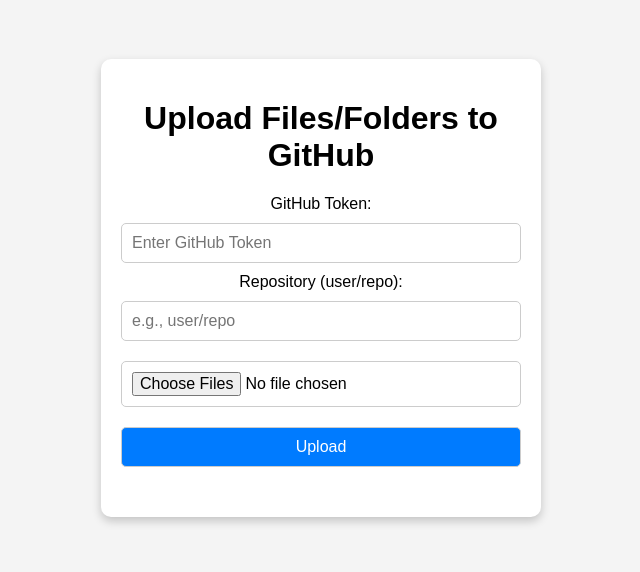
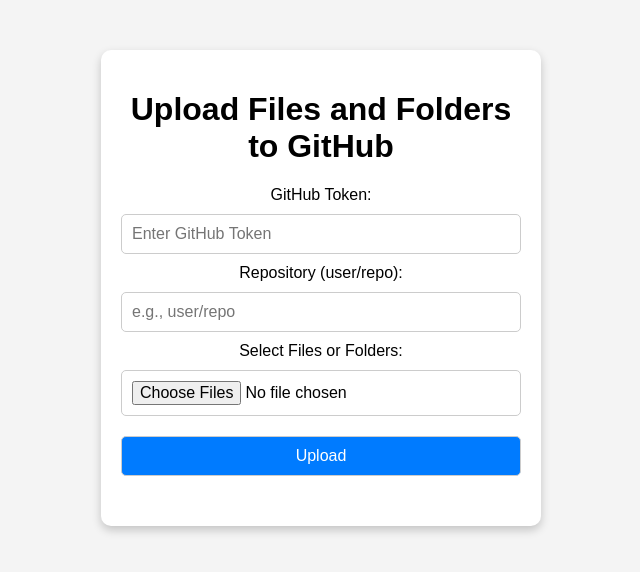
Before and after one commit to Paulwq12/moving-local-to-github, a website: page public/index.html in a window 1280 px wide. Shown: the part 112-684 px from the top of the page, without its empty margins (319-959 px from the left). Drawn offline with Linux system fonts and the light colour scheme.

Commit message:
Update index.html

```diff
--- a/public/index.html
+++ b/public/index.html
@@ -8,13 +8,14 @@
 </head>
 <body>
     <div class="container">
-        <h1>Upload Files/Folders to GitHub</h1>
+        <h1>Upload Files and Folders to GitHub</h1>
         <form id="uploadForm">
             <label for="githubToken">GitHub Token:</label>
             <input type="text" id="githubToken" placeholder="Enter GitHub Token" required>
             <label for="repository">Repository (user/repo):</label>
             <input type="text" id="repository" placeholder="e.g., user/repo" required>
-            <input type="file" id="fileInput" webkitdirectory multiple>
+            <label for="filesInput">Select Files or Folders:</label>
+            <input type="file" id="filesInput" webkitdirectory multiple>
             <button type="submit">Upload</button>
         </form>
         <div id="status"></div>
```
